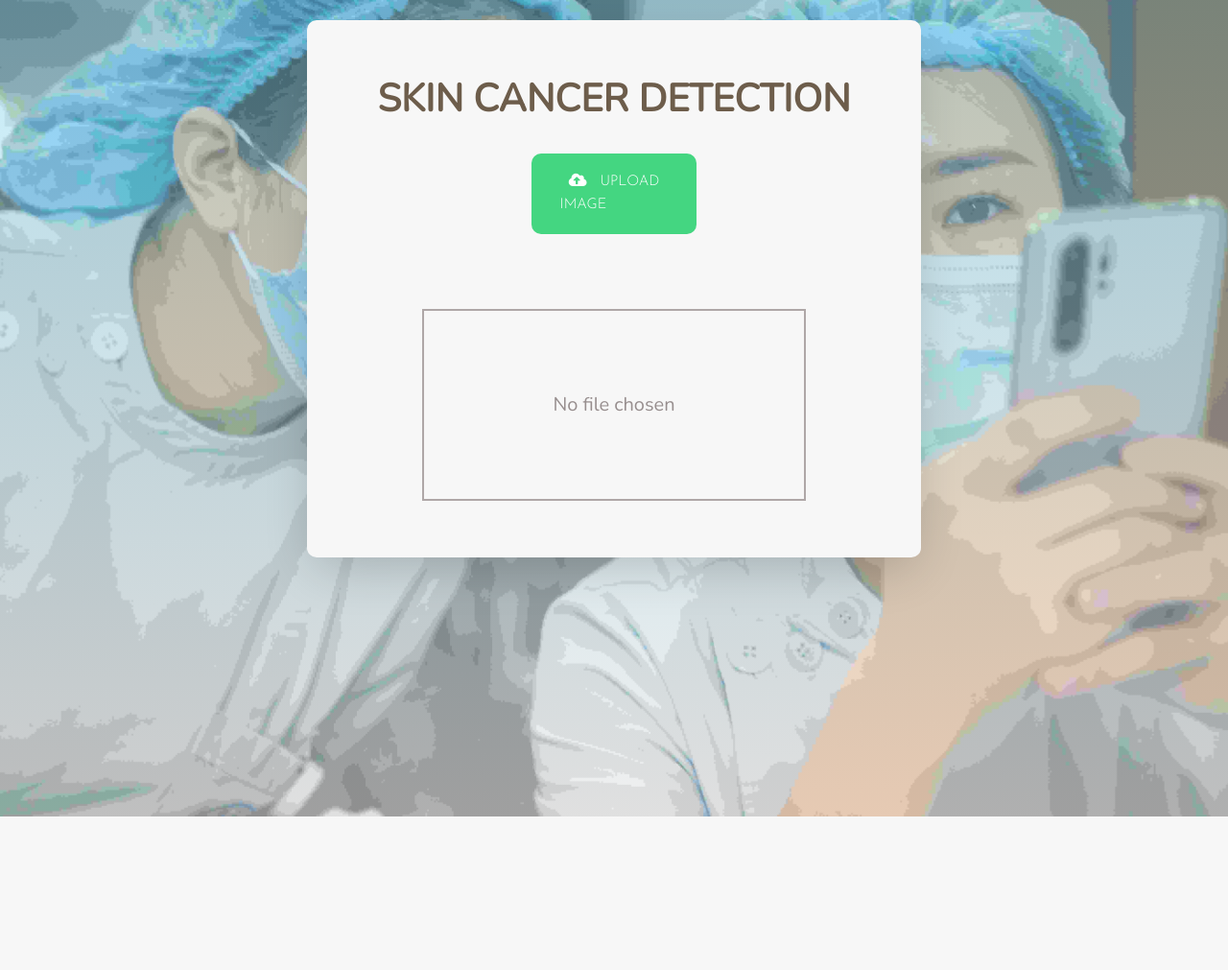
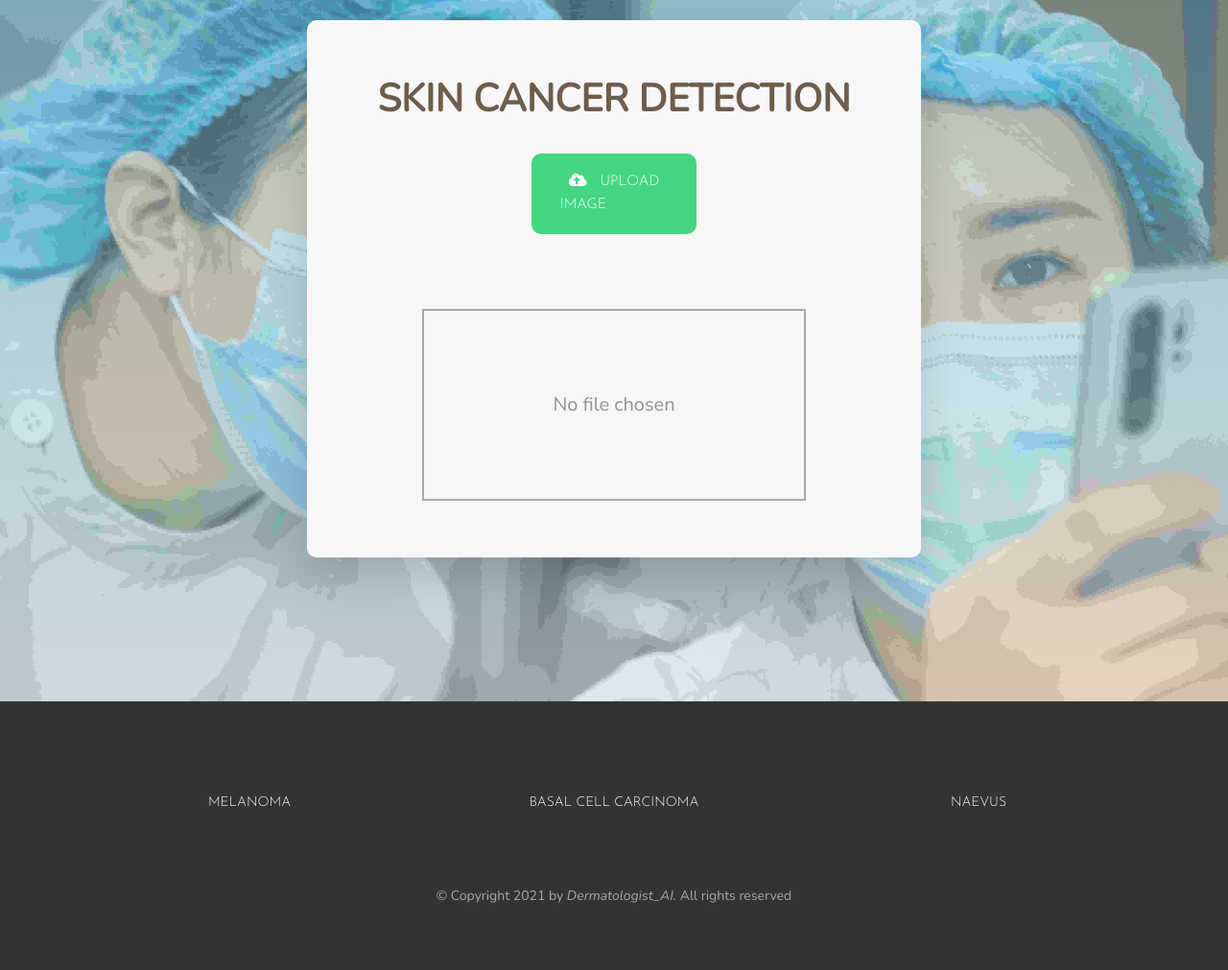
Before and after one commit to kj-ndichu/dermatologist-ai, a Django app: template skin front end/templates/index.html in a window 1280 px wide. Shown: the part 189-1200 px from the top of the page at 96% size. Before the commit the page ends 1040 px from the top, so only its background shows below. Run offline with Django 3.2, Linux system fonts and the light colour scheme; the template is opened without the code that fills it: most values are stand-ins (such as "Sample title", 1, 10 or a date in 2020); some libraries are stand-ins or nearby versions.

Commit message:
modified ui

```diff
--- a/skin front end/skin_app/views.py
+++ b/skin front end/skin_app/views.py
@@ -28,9 +28,9 @@ def register(request):
 def submit(request):
     if request.method == "POST":
         image = request.FILES['image']
-        shutil.rmtree(os.getcwd()+'\\static\\img')
+        shutil.rmtree(os.getcwd()+'//static//img')
         path = default_storage.save(
-            os.getcwd()+'\\static\\img\\result.jpg', ContentFile(image.read()))
+            os.getcwd()+'//static//img//result.jpg', ContentFile(image.read()))
         tmp_file = os.path.join(settings.MEDIA_ROOT, path)
         result = predict.process()
         result = result.split('/')
--- a/skin front end/static/css/style.css
+++ b/skin front end/static/css/style.css
@@ -51,7 +51,7 @@ input:focus::placeholder {
 
 .container {
   display: grid;
-  grid-template-rows: 20vh 70vh 40vh;
+  grid-template-rows: 20vh 70vh 60vh;
   grid-template-columns: repeat(4, 1fr);
 }
 
@@ -177,7 +177,7 @@ input:focus::placeholder {
   text-align: center;
 }
 
-.btn-upload{
+.btn-upload {
   width: 30%;
   background: #44d681;
   color: #fff;
@@ -212,7 +212,7 @@ input:focus::placeholder {
   background-color: #b28451;
 }
 
-.image-preview{
+.image-preview {
   width: 400px;
   height: 200px;
   border: solid 2px rgb(175, 167, 167);
@@ -223,21 +223,21 @@ input:focus::placeholder {
   font-size: 2rem;
   color: rgb(151, 142, 142);
 }
-#previewImg{
+#previewImg {
   width: 100%;
 }
-#previewText{
+#previewText {
 }
-.submit{}
+.submit {
+}
 
-.sticky{
+.sticky {
   position: fixed;
   top: 0;
   width: 100%;
   height: 20vh;
   backface-visibility: hidden;
-  transition: all .2;
-
+  transition: all 0.2;
 }
 
 .mb-sm {
@@ -259,9 +259,53 @@ input:focus::placeholder {
   margin-right: 3rem;
 }
 
-.mt-lg{
+.mt-lg {
   margin-top: 4rem;
 }
-.mt-sm{
+.mt-sm {
   margin-top: 2rem;
 }
+
+/* footer */
+.footer {
+  background-color: #333;
+  grid-column: 1 / -1;
+  grid-row: 3 / 4;
+  padding: 8rem;
+  margin-top: 20rem;
+}
+
+.nav {
+  list-style: none;
+  display: grid;
+  grid-template-columns: repeat(auto-fit, minmax(15rem, 1fr));
+  grid-gap: 2rem;
+  align-items: center;
+}
+.nav__link:link,
+.nav__link:visited {
+  font-size: 1.4rem;
+  color: #fff;
+  text-decoration: none;
+  font-family: "Josefin Sans", sans-serif;
+  text-transform: uppercase;
+  text-align: center;
+  padding: 1.5rem;
+  display: block;
+  transition: all 0.2s;
+}
+.nav__link:hover,
+.nav__link:active {
+  background-color: rgba(255, 255, 255, 0.05);
+  transform: translateY(-3px);
+}
+
+.copyright {
+  font-size: 1.4rem;
+  color: #aaa;
+  margin-top: 6rem;
+  margin-right: auto;
+  margin-left: auto;
+  text-align: center;
+  width: 70%;
+}
--- a/skin front end/templates/index.html
+++ b/skin front end/templates/index.html
@@ -1,26 +1,37 @@
 {% load static %}
 <!DOCTYPE html>
 <html lang="en">
-
   <head>
     <meta charset="UTF-8" />
     <meta http-equiv="X-UA-Compatible" content="IE=edge" />
     <meta name="viewport" content="width=device-width, initial-scale=1.0" />
     <title>Home</title>
-  <link rel="stylesheet" href="https://use.fontawesome.com/releases/v5.8.1/css/all.css" />
-  <link href="https://fonts.googleapis.com/css?family=Josefin+Sans:300,700,400,400i|Nunito:300,300i" rel="stylesheet" />
+    <link
+      rel="stylesheet"
+      href="https://use.fontawesome.com/releases/v5.8.1/css/all.css"
+    />
+    <link
+      href="https://fonts.googleapis.com/css?family=Josefin+Sans:300,700,400,400i|Nunito:300,300i"
+      rel="stylesheet"
+    />
     <link rel="stylesheet" href="{% static 'css/style.css' %}" />
-  <link rel="shortcut icon" type="image/png" href="{% static 'favicon.ico' %}" />
+    <link
+      rel="shortcut icon"
+      type="image/png"
+      href="{% static 'favicon.ico' %}"
+    />
 
     <style>
       body {
-      background-image: linear-gradient(rgba(107, 201, 230, 0.5),
-        rgba(255, 255, 255, 0.5)),
+        background-image: linear-gradient(
+            rgba(107, 201, 230, 0.5),
+            rgba(255, 255, 255, 0.5)
+          ),
           url("{% static  'retina1.jpg' %}");
       }
 
       .form-container {
-      height: 100vh;
+        height: 80vh;
       }
     </style>
   </head>
@@ -46,58 +57,101 @@
       <div class="gen-header mb-sm">
         <h1>skin cancer detection</h1>
       </div>
-    <form class="gen-form" action="{% url 'submit' %}" method="POST" enctype="multipart/form-data">
-      <label for="file" class="btn-upload"> &nbsp; <i class="fas fa-cloud-upload-alt"></i> &nbsp; upload image</label>
-      <input type="file" class="file" id="file" style="display: none" name="image" />
+      <form
+        class="gen-form"
+        action="{% url 'submit' %}"
+        method="POST"
+        enctype="multipart/form-data"
+      >
+        <label for="file" class="btn-upload">
+          &nbsp; <i class="fas fa-cloud-upload-alt"></i> &nbsp; upload
+          image</label
+        >
+        <input
+          type="file"
+          class="file"
+          id="file"
+          style="display: none"
+          name="image"
+        />
         <div class="image-preview" id="imagePreview">
-        <img src="" alt="" class="image-preview--image">
-        <span id="previewText" class="image-preview--text">No file chosen</span>
+          <img src="" alt="" class="image-preview--image" />
+          <span id="previewText" class="image-preview--text"
+            >No file chosen</span
+          >
         </div>
-      <label style="text-align: center; font-weight: 700;" for="submit" class="btn submit"><i class="fas fa-lens"></i>
-        scan</label>
-      <input class="btn mb-sm" id="submit" type="submit" style="display: none" value="Submit" />
+        <label
+          style="text-align: center; font-weight: 700"
+          for="submit"
+          class="btn submit"
+          ><i class="fas fa-lens"></i> scan</label
+        >
+        <input
+          class="btn mb-sm"
+          id="submit"
+          type="submit"
+          style="display: none"
+          value="Submit"
+        />
       </form>
     </div>
+    <footer class="footer">
+      <ul class="nav">
+        <li class="nav__item">
+          <a href="" class="nav__link">Melanoma</a>
+        </li>
+        <li class="nav__item">
+          <a href="" class="nav__link">basal cell carcinoma</a>
+        </li>
+        <li class="nav__item">
+          <a href="" class="nav__link">Naevus</a>
+        </li>
+      </ul>
+      <p class="copyright">
+        &copy; Copyright 2021 by <em>Dermatologist_AI.</em> All rights reserved
+      </p>
+    </footer>
 
     <script>
-    const header = document.getElementById('header')
-    const formContainer = document.getElementById('form-container')
-    const inpFile = formContainer.querySelector('.file')
-    const imagePreview = formContainer.querySelector('.image-preview')
-    const image = imagePreview.querySelector('.image-preview--image')
-    const text = imagePreview.querySelector('.image-preview--text')
-    const submit = formContainer.querySelector('.submit')
+      const header = document.getElementById("header");
+      const formContainer = document.getElementById("form-container");
+      const inpFile = formContainer.querySelector(".file");
+      const imagePreview = formContainer.querySelector(".image-preview");
+      const image = imagePreview.querySelector(".image-preview--image");
+      const text = imagePreview.querySelector(".image-preview--text");
+      const submit = formContainer.querySelector(".submit");
 
       const file = null;
       if (!file) {
-      submit.style.display = 'none'
-      formContainer.style.height = '70vh'
+        submit.style.display = "none";
+        formContainer.style.height = "70vh";
       }
 
       //file upload
-    inpFile.addEventListener('change', function () {
-
-      const file = this.files[0]
+      inpFile.addEventListener("change", function () {
+        const file = this.files[0];
 
         if (file) {
-        const reader = new FileReader()
-        text.style.display = 'none';
-        image.style.display = 'block';
-        submit.style.display = '';
-        formContainer.style.height = '90vh'
+          const reader = new FileReader();
+          text.style.display = "none";
+          image.style.display = "block";
+          submit.style.display = "";
+          formContainer.style.height = "90vh";
+          formContainer.style.marginBottom = "3rem";
 
+          reader.addEventListener("load", function () {
+            imagePreview.setAttribute("src", this.result);
+            console.log(this.result);
+          });
 
-        reader.addEventListener('load', function () {
-          imagePreview.setAttribute('src', this.result)
-          console.log(this.result)
-        })
-
-        reader.readAsDataURL(file)
+          reader.readAsDataURL(file);
         }
-    })
+      });
 
       //stcky header
-    window.onscroll = function () { scroll() };
+      window.onscroll = function () {
+        scroll();
+      };
       let sticky = header.offsetTop;
       function scroll() {
         if (window.pageYOffset > sticky) {
@@ -106,8 +160,6 @@
           header.classList.remove("sticky");
         }
       }
-
     </script>
   </body>
-
 </html>
--- a/skin front end/templates/result.html
+++ b/skin front end/templates/result.html
@@ -47,7 +47,7 @@
 <body class="container">
   <div class="header" id="header">
     <div class="brand-container">
-      <a href="#"> <img src="{% static  'logo-home.png' %}" alt="logo" /></a>
+      <img src="{% static  'logo-home.png' %}" alt="logo" />
     </div>
     <div class="profile-container">
       <li class="mr-md">
```
Also changed, not shown: skin front end/skin_app/predict.py (+21 -17 lines), skin front end/file/inp.jpg, skin front end/static/img/result.jpg, 2 other files. Lines whose indentation alone changed are shown as unchanged.
